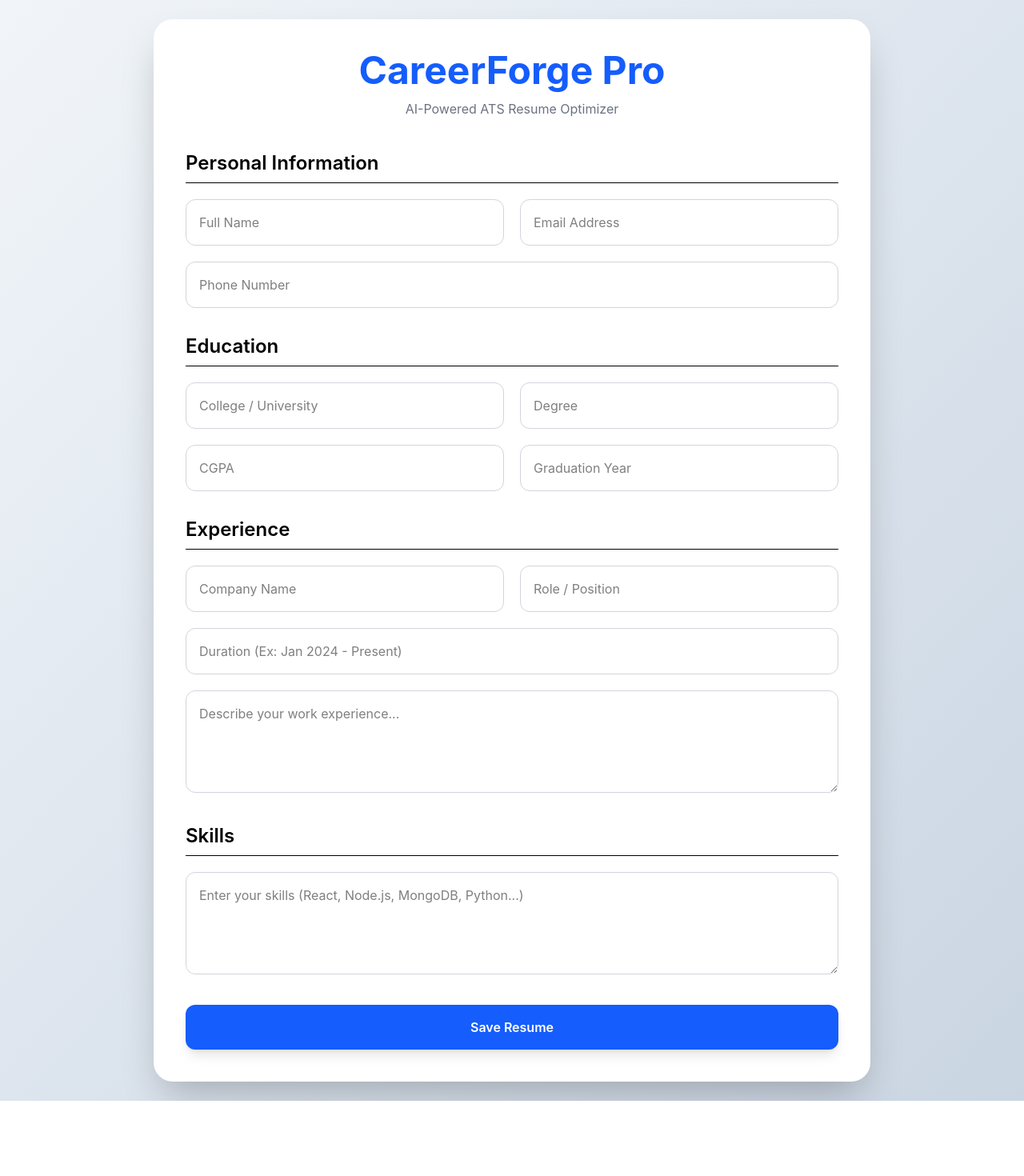
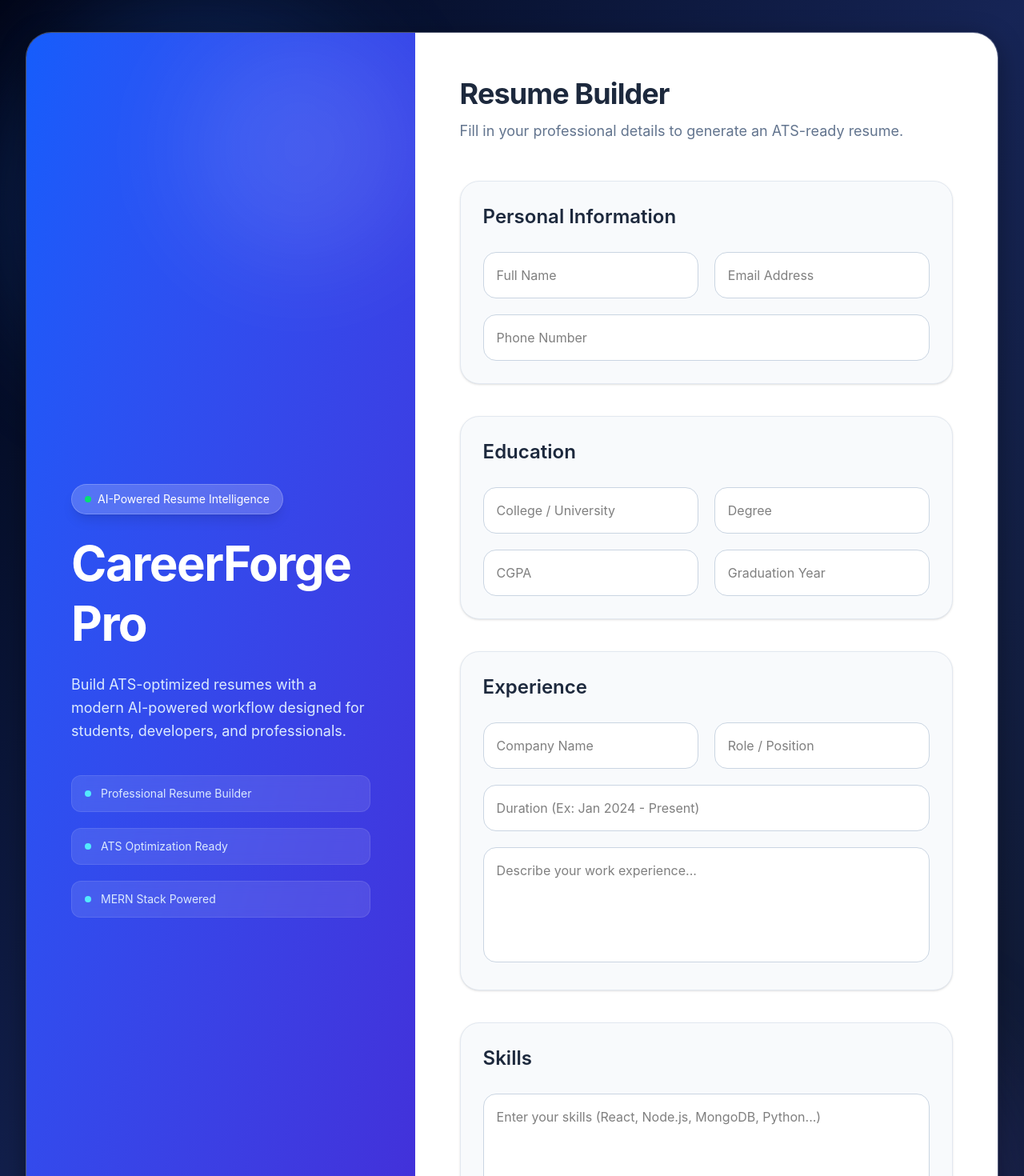
Before and after one commit to Nikita497645/AI-Resume-Architect, a React app in the folder frontend/: page / in a window 1280 px wide. Shown: the top 1470 px of the page at 80% size. Before the commit the page ends 1376 px from the top, so only its background shows below. Built offline with nearby package versions, Linux system fonts and the light colour scheme; the HTML template or start-up script is replaced by a standard one.

Commit message:
Completed Day 6 - premium UI polish and UX improvements

```diff
--- a/frontend/src/App.jsx
+++ b/frontend/src/App.jsx
@@ -27,7 +27,7 @@ function App() {
 
     setFormData({
       ...formData,
-      [e.target.name]: e.target.value,
+      [e.target.name]: e.target.value.trimStart(),
     });
 
   };
@@ -50,7 +50,24 @@ function App() {
         setSuccessMessage("Resume Saved Successfully!");
         setErrorMessage("");
 
-        console.log(response.data);
+        setFormData({
+          name: "",
+          email: "",
+          phone: "",
+          college: "",
+          degree: "",
+          cgpa: "",
+          graduationYear: "",
+          company: "",
+          role: "",
+          duration: "",
+          experienceDescription: "",
+          skills: "",
+        });
+
+        setTimeout(() => {
+          setSuccessMessage("");
+        }, 3000);
 
       }
 
@@ -71,33 +88,92 @@ function App() {
 
   return (
 
-    <div className="min-h-screen bg-gradient-to-br from-slate-100 to-slate-300 flex justify-center items-center p-6">
+    <div className="relative min-h-screen overflow-hidden bg-gradient-to-br from-slate-950 via-blue-950 to-slate-900 py-6 sm:py-10 px-3 sm:px-4 md:px-8">
 
-      <div className="bg-white shadow-2xl rounded-3xl p-8 md:p-10 w-full max-w-4xl">
+      {/* Background Glow Effects */}
 
-        {/* Header */}
+      <div className="absolute top-0 left-0 w-[500px] h-[500px] bg-blue-500/20 rounded-full blur-3xl"></div>
 
-        <div className="text-center mb-10">
+      <div className="absolute bottom-0 right-0 w-[500px] h-[500px] bg-indigo-500/20 rounded-full blur-3xl"></div>
 
-          <h1 className="text-4xl md:text-5xl font-bold text-blue-600">
-            CareerForge Pro
+      <div className="absolute top-1/2 left-1/2 -translate-x-1/2 -translate-y-1/2 w-[400px] h-[400px] bg-cyan-400/10 rounded-full blur-3xl"></div>
+
+      <div className="relative z-10 max-w-7xl mx-auto animate-[fadeIn_0.8s_ease-in-out]">
+
+        <div className="backdrop-blur-xl bg-white/10 border border-white/20 shadow-[0_8px_32px_rgba(0,0,0,0.37)] rounded-[32px] overflow-hidden">
+
+          <div className="grid grid-cols-1 xl:grid-cols-5">
+
+            {/* LEFT HERO SECTION */}
+
+            <div className="xl:col-span-2 bg-gradient-to-br from-blue-600 to-indigo-700 text-white p-7 sm:p-10 md:p-14 flex flex-col justify-center relative overflow-hidden">
+
+              <div className="absolute top-0 right-0 w-72 h-72 bg-white/10 rounded-full blur-3xl"></div>
+
+              <div className="relative z-10">
+
+                <div className="inline-flex items-center gap-2 bg-white/20 border border-white/20 px-4 py-2 rounded-full text-sm w-fit mb-6 backdrop-blur-md shadow-lg">
+                  <span className="h-2 w-2 rounded-full bg-green-400"></span>
+                  AI-Powered Resume Intelligence
+                </div>
+
+                <h1 className="text-4xl sm:text-5xl md:text-6xl font-bold leading-tight mb-6 tracking-tight">
+                  CareerForge <br /> Pro
                 </h1>
 
-          <p className="text-gray-500 mt-3 text-sm md:text-base">
-            AI-Powered ATS Resume Optimizer
+                <p className="text-blue-100 text-lg leading-relaxed mb-10 max-w-md">
+                  Build ATS-optimized resumes with a modern AI-powered workflow designed
+                  for students, developers, and professionals.
+                </p>
+
+                <div className="space-y-5 text-sm text-blue-100">
+
+                  <div className="flex items-center gap-3 bg-white/10 border border-white/10 rounded-xl px-4 py-3 backdrop-blur-sm">
+                    <div className="h-2 w-2 rounded-full bg-cyan-300"></div>
+                    Professional Resume Builder
+                  </div>
+
+                  <div className="flex items-center gap-3 bg-white/10 border border-white/10 rounded-xl px-4 py-3 backdrop-blur-sm">
+                    <div className="h-2 w-2 rounded-full bg-cyan-300"></div>
+                    ATS Optimization Ready
+                  </div>
+
+                  <div className="flex items-center gap-3 bg-white/10 border border-white/10 rounded-xl px-4 py-3 backdrop-blur-sm">
+                    <div className="h-2 w-2 rounded-full bg-cyan-300"></div>
+                    MERN Stack Powered
+                  </div>
+
+                </div>
+
+              </div>
+
+            </div>
+
+            {/* RIGHT FORM SECTION */}
+
+            <div className="xl:col-span-3 bg-white p-5 sm:p-8 md:p-12 lg:p-14">
+
+              <div className="mb-12">
+
+                <h2 className="text-4xl font-bold text-slate-800 mb-3 tracking-tight">
+                  Resume Builder
+                </h2>
+
+                <p className="text-slate-500 text-lg leading-relaxed">
+                  Fill in your professional details to generate an ATS-ready resume.
                 </p>
 
               </div>
 
-        <form onSubmit={handleSubmit} className="space-y-8">
+              <form onSubmit={handleSubmit} className="space-y-10">
 
                 {/* Personal Information */}
 
-          <div>
+                <div className="bg-slate-50 border border-slate-200 rounded-3xl p-5 sm:p-7 shadow-sm hover:-translate-y-1 hover:shadow-xl transition-all duration-300">
 
-            <h2 className="text-2xl font-semibold mb-5 border-b pb-2">
+                  <h3 className="text-2xl font-semibold mb-7 text-slate-800">
                     Personal Information
-            </h2>
+                  </h3>
 
                   <div className="grid grid-cols-1 md:grid-cols-2 gap-5">
 
@@ -107,7 +183,7 @@ function App() {
                       placeholder="Full Name"
                       value={formData.name}
                       onChange={handleChange}
-                className="border border-gray-300 p-4 rounded-xl outline-none focus:ring-2 focus:ring-blue-500"
+                      className="border border-slate-300 bg-white p-4 rounded-2xl outline-none focus:ring-4 focus:ring-blue-200 focus:shadow-lg focus:border-blue-500 transition-all duration-300 hover:border-blue-400"
                       required
                     />
 
@@ -117,7 +193,7 @@ function App() {
                       placeholder="Email Address"
                       value={formData.email}
                       onChange={handleChange}
-                className="border border-gray-300 p-4 rounded-xl outline-none focus:ring-2 focus:ring-blue-500"
+                      className="border border-slate-300 bg-white p-4 rounded-2xl outline-none focus:ring-4 focus:ring-blue-200 focus:shadow-lg focus:border-blue-500 transition-all duration-300 hover:border-blue-400"
                       required
                     />
 
@@ -129,7 +205,7 @@ function App() {
                     placeholder="Phone Number"
                     value={formData.phone}
                     onChange={handleChange}
-              className="border border-gray-300 p-4 rounded-xl outline-none focus:ring-2 focus:ring-blue-500 w-full mt-5"
+                    className="border border-slate-300 bg-white p-4 rounded-2xl outline-none focus:ring-4 focus:ring-blue-200 focus:shadow-lg focus:border-blue-500 transition-all duration-300 hover:border-blue-400 w-full mt-5"
                     required
                   />
 
@@ -137,11 +213,11 @@ function App() {
 
                 {/* Education */}
 
-          <div>
+                <div className="bg-slate-50 border border-slate-200 rounded-3xl p-5 sm:p-7 shadow-sm hover:-translate-y-1 hover:shadow-xl transition-all duration-300">
 
-            <h2 className="text-2xl font-semibold mb-5 border-b pb-2">
+                  <h3 className="text-2xl font-semibold mb-7 text-slate-800">
                     Education
-            </h2>
+                  </h3>
 
                   <div className="grid grid-cols-1 md:grid-cols-2 gap-5">
 
@@ -151,7 +227,7 @@ function App() {
                       placeholder="College / University"
                       value={formData.college}
                       onChange={handleChange}
-                className="border border-gray-300 p-4 rounded-xl outline-none focus:ring-2 focus:ring-blue-500"
+                      className="border border-slate-300 bg-white p-4 rounded-2xl outline-none focus:ring-4 focus:ring-blue-200 focus:shadow-lg focus:border-blue-500 transition-all duration-300 hover:border-blue-400"
                     />
 
                     <input
@@ -160,7 +236,7 @@ function App() {
                       placeholder="Degree"
                       value={formData.degree}
                       onChange={handleChange}
-                className="border border-gray-300 p-4 rounded-xl outline-none focus:ring-2 focus:ring-blue-500"
+                      className="border border-slate-300 bg-white p-4 rounded-2xl outline-none focus:ring-4 focus:ring-blue-200 focus:shadow-lg focus:border-blue-500 transition-all duration-300 hover:border-blue-400"
                     />
 
                     <input
@@ -169,7 +245,7 @@ function App() {
                       placeholder="CGPA"
                       value={formData.cgpa}
                       onChange={handleChange}
-                className="border border-gray-300 p-4 rounded-xl outline-none focus:ring-2 focus:ring-blue-500"
+                      className="border border-slate-300 bg-white p-4 rounded-2xl outline-none focus:ring-4 focus:ring-blue-200 focus:shadow-lg focus:border-blue-500 transition-all duration-300 hover:border-blue-400"
                     />
 
                     <input
@@ -178,7 +254,7 @@ function App() {
                       placeholder="Graduation Year"
                       value={formData.graduationYear}
                       onChange={handleChange}
-                className="border border-gray-300 p-4 rounded-xl outline-none focus:ring-2 focus:ring-blue-500"
+                      className="border border-slate-300 bg-white p-4 rounded-2xl outline-none focus:ring-4 focus:ring-blue-200 focus:shadow-lg focus:border-blue-500 transition-all duration-300 hover:border-blue-400"
                     />
 
                   </div>
@@ -187,11 +263,11 @@ function App() {
 
                 {/* Experience */}
 
-          <div>
+                <div className="bg-slate-50 border border-slate-200 rounded-3xl p-5 sm:p-7 shadow-sm hover:-translate-y-1 hover:shadow-xl transition-all duration-300">
 
-            <h2 className="text-2xl font-semibold mb-5 border-b pb-2">
+                  <h3 className="text-2xl font-semibold mb-7 text-slate-800">
                     Experience
-            </h2>
+                  </h3>
 
                   <div className="grid grid-cols-1 md:grid-cols-2 gap-5">
 
@@ -201,7 +277,7 @@ function App() {
                       placeholder="Company Name"
                       value={formData.company}
                       onChange={handleChange}
-                className="border border-gray-300 p-4 rounded-xl outline-none focus:ring-2 focus:ring-blue-500"
+                      className="border border-slate-300 bg-white p-4 rounded-2xl outline-none focus:ring-4 focus:ring-blue-200 focus:shadow-lg focus:border-blue-500 transition-all duration-300 hover:border-blue-400"
                     />
 
                     <input
@@ -210,7 +286,7 @@ function App() {
                       placeholder="Role / Position"
                       value={formData.role}
                       onChange={handleChange}
-                className="border border-gray-300 p-4 rounded-xl outline-none focus:ring-2 focus:ring-blue-500"
+                      className="border border-slate-300 bg-white p-4 rounded-2xl outline-none focus:ring-4 focus:ring-blue-200 focus:shadow-lg focus:border-blue-500 transition-all duration-300 hover:border-blue-400"
                     />
 
                   </div>
@@ -221,7 +297,7 @@ function App() {
                     placeholder="Duration (Ex: Jan 2024 - Present)"
                     value={formData.duration}
                     onChange={handleChange}
-              className="border border-gray-300 p-4 rounded-xl outline-none focus:ring-2 focus:ring-blue-500 w-full mt-5"
+                    className="border border-slate-300 bg-white p-4 rounded-2xl outline-none focus:ring-4 focus:ring-blue-200 focus:shadow-lg focus:border-blue-500 transition-all duration-300 hover:border-blue-400 w-full mt-5"
                   />
 
                   <textarea
@@ -229,25 +305,25 @@ function App() {
                     placeholder="Describe your work experience..."
                     value={formData.experienceDescription}
                     onChange={handleChange}
-              className="border border-gray-300 p-4 rounded-xl outline-none focus:ring-2 focus:ring-blue-500 w-full mt-5 h-32"
+                    className="border border-slate-300 bg-white p-4 rounded-2xl outline-none focus:ring-4 focus:ring-blue-200 focus:shadow-lg focus:border-blue-500 transition-all duration-300 hover:border-blue-400 w-full mt-5 h-36 resize-none"
                   />
 
                 </div>
 
                 {/* Skills */}
 
-          <div>
+                <div className="bg-slate-50 border border-slate-200 rounded-3xl p-5 sm:p-7 shadow-sm hover:-translate-y-1 hover:shadow-xl transition-all duration-300">
 
-            <h2 className="text-2xl font-semibold mb-5 border-b pb-2">
+                  <h3 className="text-2xl font-semibold mb-7 text-slate-800">
                     Skills
-            </h2>
+                  </h3>
 
                   <textarea
                     name="skills"
                     placeholder="Enter your skills (React, Node.js, MongoDB, Python...)"
                     value={formData.skills}
                     onChange={handleChange}
-              className="border border-gray-300 p-4 rounded-xl outline-none focus:ring-2 focus:ring-blue-500 w-full h-32"
+                    className="border border-slate-300 bg-white p-4 rounded-2xl outline-none focus:ring-4 focus:ring-blue-200 focus:shadow-lg focus:border-blue-500 transition-all duration-300 hover:border-blue-400 w-full h-36 resize-none"
                   />
 
                 </div>
@@ -255,7 +331,7 @@ function App() {
                 {/* Success Message */}
 
                 {successMessage && (
-            <div className="bg-green-100 border border-green-400 text-green-700 px-4 py-3 rounded-xl">
+                  <div className="bg-green-100 border border-green-400 text-green-700 px-5 py-4 rounded-2xl shadow-sm">
                     {successMessage}
                   </div>
                 )}
@@ -263,7 +339,7 @@ function App() {
                 {/* Error Message */}
 
                 {errorMessage && (
-            <div className="bg-red-100 border border-red-400 text-red-700 px-4 py-3 rounded-xl">
+                  <div className="bg-red-100 border border-red-400 text-red-700 px-5 py-4 rounded-2xl shadow-sm">
                     {errorMessage}
                   </div>
                 )}
@@ -273,10 +349,10 @@ function App() {
                 <button
                   type="submit"
                   disabled={loading}
-            className={`w-full text-white font-semibold py-4 rounded-xl shadow-lg transition-all duration-300 ${
+                  className={`w-full text-white font-semibold py-5 rounded-2xl shadow-xl transition-all duration-300 text-lg ${
                     loading
                       ? "bg-gray-400 cursor-not-allowed"
-                : "bg-blue-600 hover:bg-blue-700"
+                      : "bg-gradient-to-r from-blue-600 via-indigo-600 to-blue-700 hover:scale-[1.02] hover:-translate-y-1 hover:shadow-[0_20px_50px_rgba(37,99,235,0.45)] hover:brightness-110"
                   }`}
                 >
                   {loading ? "Saving Resume..." : "Save Resume"}
@@ -288,6 +364,12 @@ function App() {
 
           </div>
 
+        </div>
+
+      </div>
+
+    </div>
+
   );
 
 }
```
Lines whose indentation alone changed are shown as unchanged.
